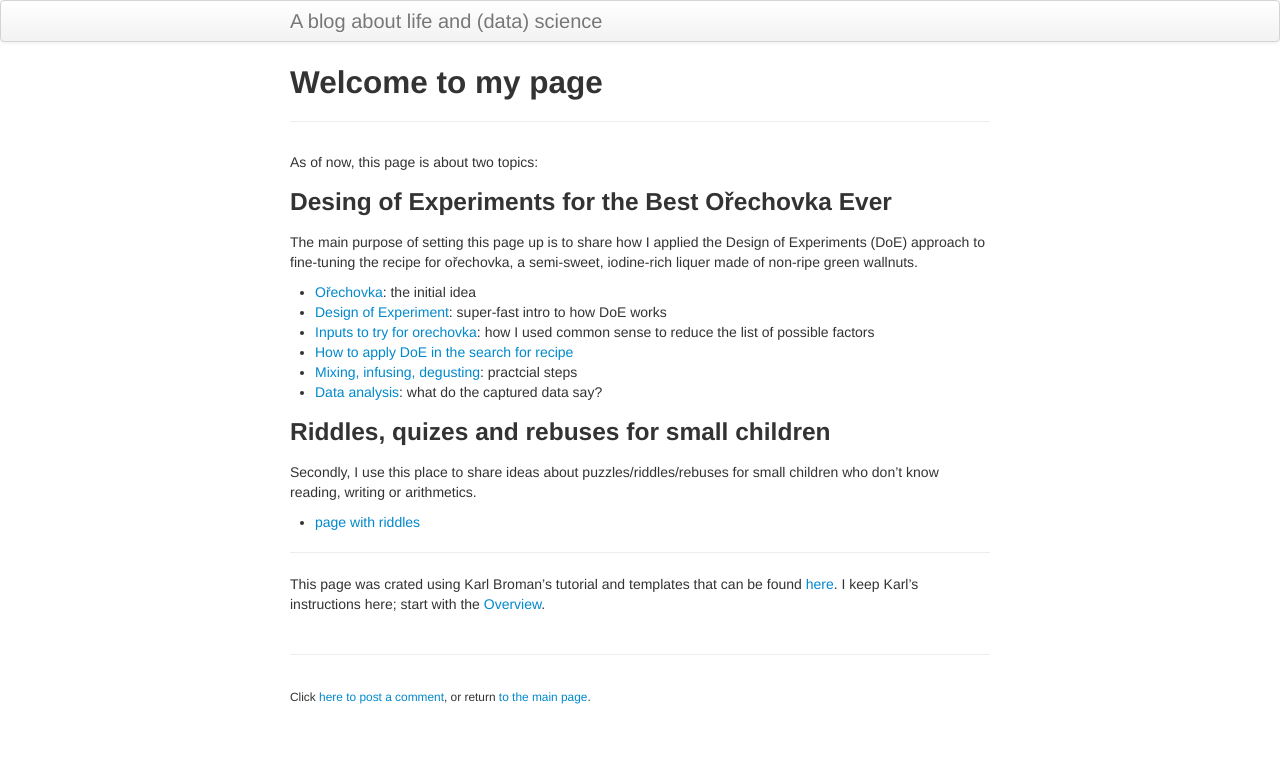
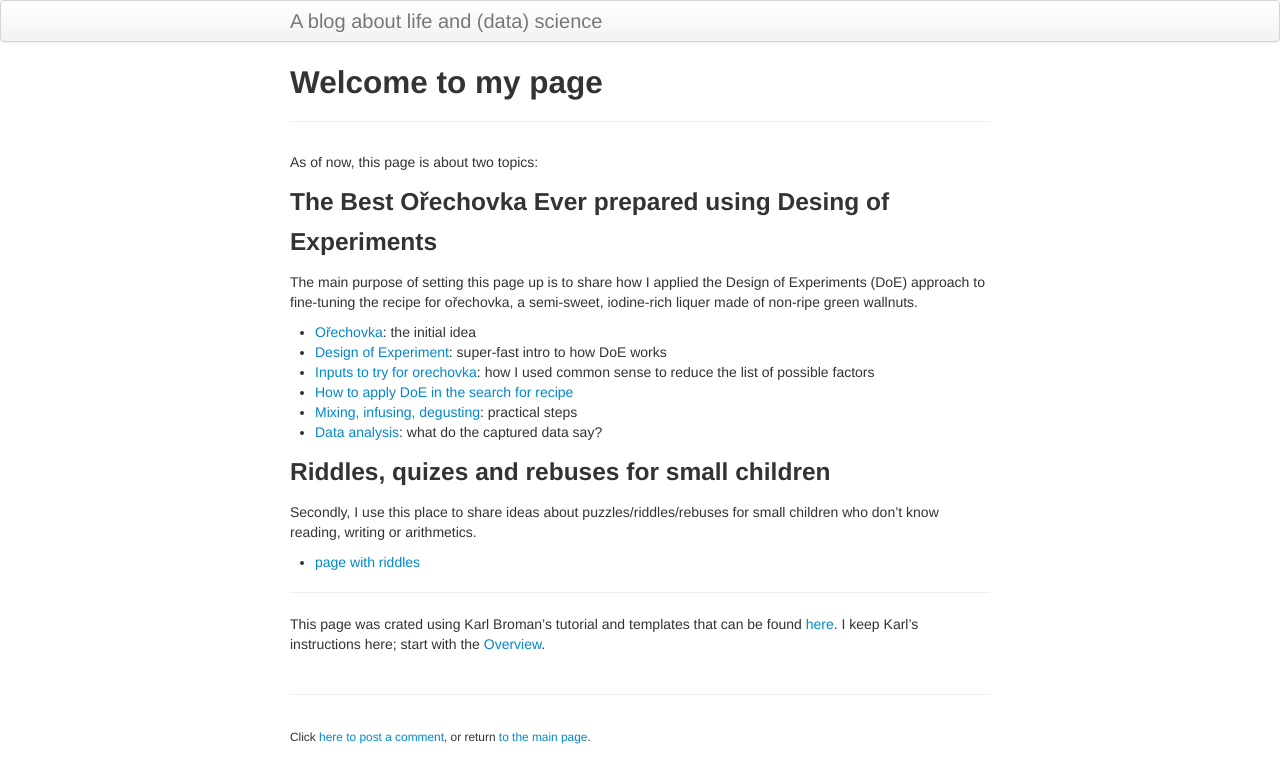
Before and after one commit to vojtech-filipec/vojtech-filipec.github.io, a Jekyll site: the page built from index.md, in a window 1280 px wide. Shown: the top 783 px of the page. Built offline with Jekyll 4.4.1, drawn with Linux system fonts in a browser that asks for light colours.

Commit message:
interpretation

```diff
--- a/index.md
+++ b/index.md
@@ -7,7 +7,7 @@ description: Minimal tutorial on making a simple website with GitHub Pages
 
 As of now, this page is about two topics:
 
-### Desing of Experiments for the Best Ořechovka Ever
+### The Best Ořechovka Ever prepared using Desing of Experiments
 
 The main purpose of setting this page up is to share how I applied the Design of Experiments (DoE) approach to fine-tuning the recipe for ořechovka, a semi-sweet, iodine-rich liquer made of non-ripe green wallnuts.
 
@@ -15,7 +15,7 @@ The main purpose of setting this page up is to share how I applied the Design of
 - [Design of Experiment](pages/orechovka2.html): super-fast intro to how DoE works
 - [Inputs to try for orechovka](pages/orechovka3.html): how I used common sense to reduce the list of possible factors
 - [How to apply DoE in the search for recipe](pages/orechovka4.html)
-- [Mixing, infusing, degusting](pages/orechovka5.html): practcial steps
+- [Mixing, infusing, degusting](pages/orechovka5.html): practical steps
 - [Data analysis](pages/orechovka6.html): what do the captured data say?
 
 ### Riddles, quizes and rebuses for small children
```
Also changed, not shown: markdown_syntax_mynotes.md (+2 -1 lines), pages/orechovka2.md (+5 -5 lines), pages/orechovka4.md (+1 -1 lines), pages/orechovka6.md (+12 -1 lines).
